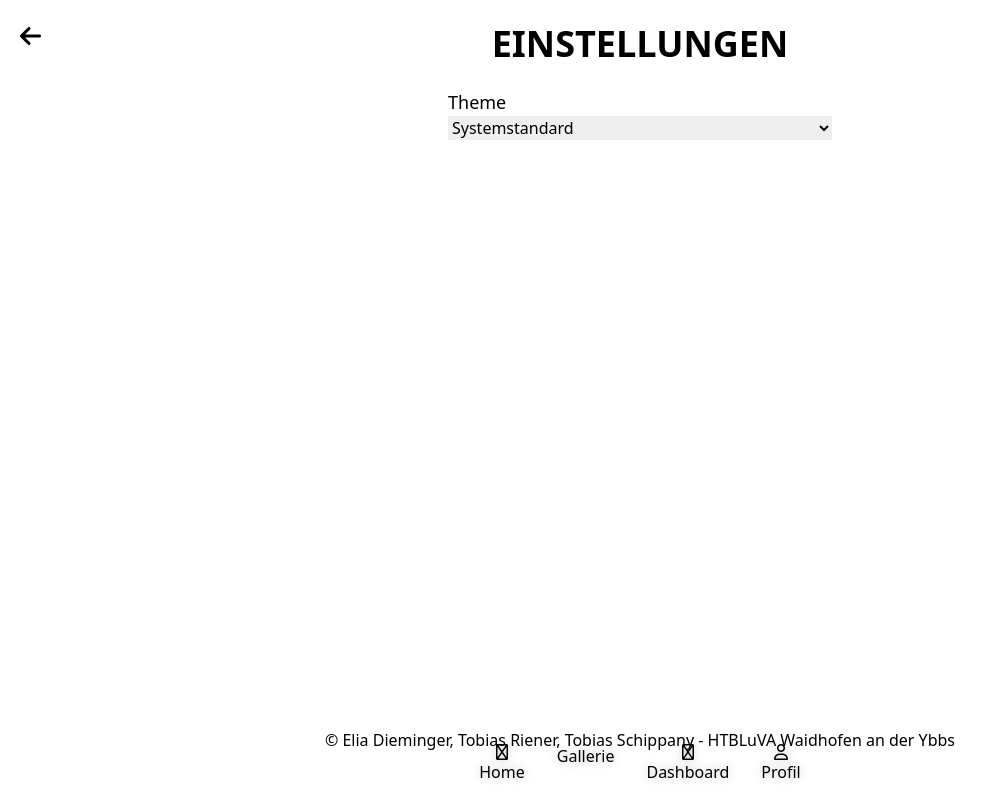
After one commit to RienerTobias/photonest, a Django app: page /settings in a window 1280 px wide. The commit adds this page. Shown: the whole page, without its empty margins (0-997 px from the left). Run offline with Django 5.2, Linux system fonts and the light colour scheme; the visitor is signed in with stand-in values (Sample User, id 1); parts of the project's set-up code (start-up, migrations or seed data) failed here and were passed over; some libraries are stand-ins or nearby versions.

Commit message:
add settings page and theme controller

```diff
--- /dev/null
+++ b/photonest_server/photonest/static/photonest/js/theme_controller.js
@@ -0,0 +1,46 @@
+document.addEventListener('DOMContentLoaded', () => {
+  const themeSelect = document.getElementById('theme-select');
+  const html = document.documentElement;
+
+  const themes = {
+    light: 'light',
+    dark: 'dark',
+    system: 'Systemstandard'
+  };
+
+  function getSystemTheme() {
+    return window.matchMedia('(prefers-color-scheme: dark)').matches ? 'dark' : 'light';
+  }
+
+  function applyTheme(theme) {
+    let themeToApply = theme;
+
+    if (theme === 'system') {
+      themeToApply = getSystemTheme();
+      localStorage.removeItem('theme');
+    } else {
+      localStorage.setItem('theme', theme);
+    }
+
+    html.setAttribute('data-theme', themeToApply);
+    themeSelect.value = theme;
+  }
+
+  function loadTheme() {
+    const savedTheme = localStorage.getItem('theme');
+    return savedTheme || 'system';
+  }
+
+  const initialTheme = loadTheme();
+  applyTheme(initialTheme);
+
+  themeSelect.addEventListener('change', (e) => {
+    applyTheme(e.target.value);
+  });
+
+  window.matchMedia('(prefers-color-scheme: dark)').addListener((e) => {
+    if (localStorage.getItem('theme') === null) {
+      applyTheme('system');
+    }
+  });
+});
--- a/photonest_server/photonest/templates/photonest/sites/profile.html
+++ b/photonest_server/photonest/templates/photonest/sites/profile.html
@@ -15,7 +15,7 @@
         {% csrf_token %}
         <button type="submit"><i class="fa-regular fa-right-from-bracket"></i></button>
       </form>
-      <a href="" class="bt btn-ghost m-1 max-md:fixed max-md:left-4"><i class="fa-regular fa-gear"></i></a>
+      <a href="{% url 'settings' %}" class="bt btn-ghost m-1 max-md:fixed max-md:left-4"><i class="fa-regular fa-gear"></i></a>
     </div>
 
     <div class="avatar">
--- /dev/null
+++ b/photonest_server/photonest/templates/photonest/sites/settings.html
@@ -0,0 +1,32 @@
+{% extends 'photonest/base/base.html' %}
+
+{% block title %}Einstellungen | Photonest{% endblock %}
+
+{% block content %}
+{% load static %}
+{% load widget_tweaks %}
+
+<main class="w-full h-full flex flex-col items-center pb-12">
+    <h1 class="text-4xl font-bold m-6">EINSTELLUNGEN</h1>
+
+    <div class="flex flex-row fixed top-4 left-4 text-2xl">
+        <a href="{% url 'profile' %}" class="bt btn-ghost m-1 max-md:fixed max-md:left-4"><i class="fa-solid fa-arrow-left"></i></a>
+    </div>
+
+    <div class="w-full h-full flex flex-col justify-between items-center">
+      <div class="w-full flex flex-col justify-center items-center">
+        <fieldset class="fieldset w-full max-w-96">
+          <legend class="fieldset-legend text-lg">Theme</legend>
+          <select id="theme-select" class="select w-full">
+            <option value="system">Systemstandard</option>
+            <option value="light">Hell</option>
+            <option value="dark">Dunkel</option>
+          </select>
+        </fieldset>
+      </div>
+      <footer>
+        <p>&copy; Elia Dieminger, Tobias Riener, Tobias Schippany - HTBLuVA Waidhofen an der Ybbs</p>
+      </footer>
+    </div>
+</main>
+{% endblock %}
--- a/photonest_server/photonest/urls.py
+++ b/photonest_server/photonest/urls.py
@@ -6,6 +6,7 @@ urlpatterns = [
     path('gallery', views.gallery, name='gallery'),
     path('dashboard', views.dashboard, name='dashboard'),
     path('profile', views.profile, name='profile'),
+    path('settings', views.settings, name='settings'),
     path('posts/create/', views.create_post, name='create_post'),
     path('posts/<int:post_id>/like/', views.like_post, name='like_post'),
     path('posts/<int:post_id>/favor/', views.favor_post, name='favor_post'),
--- a/photonest_server/photonest/views.py
+++ b/photonest_server/photonest/views.py
@@ -82,9 +82,13 @@ def dashboard(request):
 
 @login_required
 def profile(request):
-    user = request.user
+    return render(request, 'photonest/sites/profile.html', {
+        'timestamp': now().timestamp(),
+    })
 
-    return render(request, 'photonest/sites/profile.html', {
+@login_required
+def settings(request):
+    return render(request, 'photonest/sites/settings.html', {
         'timestamp': now().timestamp(),
     })
 
--- a/photonest_server/theme/templates/base.html
+++ b/photonest_server/theme/templates/base.html
@@ -21,4 +21,5 @@
 
 	{% load django_browser_reload %}
 	{% block base_content %}{% endblock %}
+	<script src="{% static 'photonest/js/theme_controller.js' %}?v={{ timestamp }}"></script>
 </html>
```
